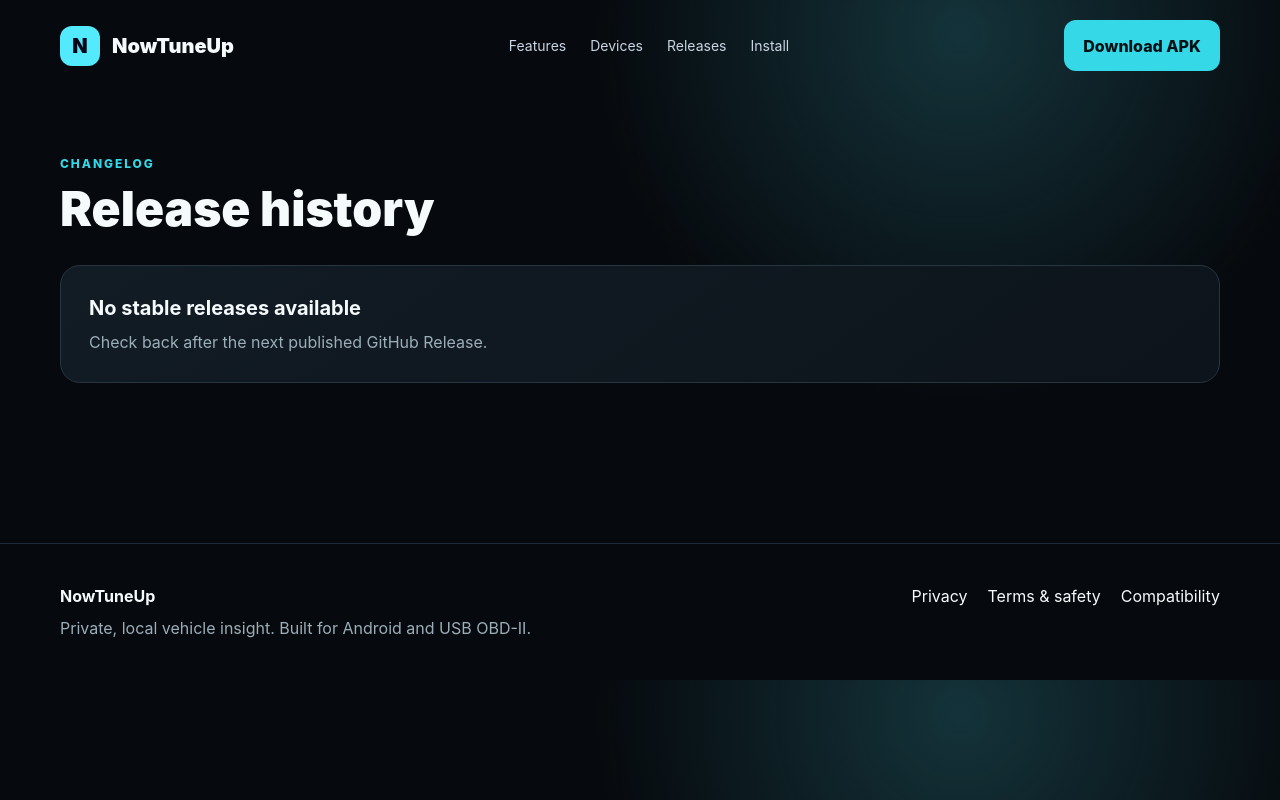
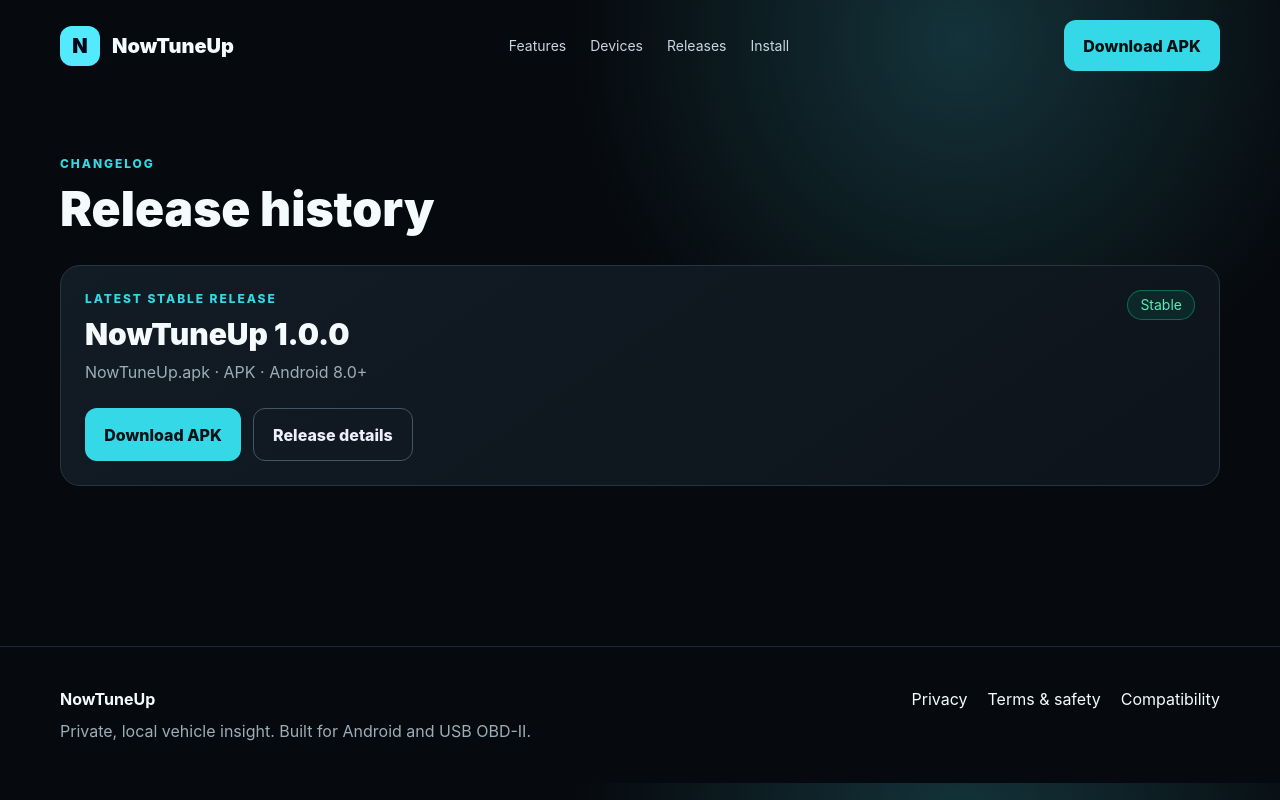
Before and after one commit to kzabCde/NowTuneUp-Smart-OBD-Vehicle-Monitor, a Next.js app in the folder web/: page /releases in a window 1280 px wide. Built offline with nearby package versions, Linux system fonts and the light colour scheme; no server answers.

Commit message:
Use local release history

```diff
--- a/web/app/releases/page.tsx
+++ b/web/app/releases/page.tsx
@@ -1 +1,17 @@
-import type{Metadata}from"next";import {getStableReleases}from"@/lib/github/releases";import {ReleaseCard}from"@/components/ui/ReleaseCard";export const metadata:Metadata={title:"Release history"};export default async function Releases(){const releases=await getStableReleases().catch(()=>[]);return <section className="shell py-16"><p className="eyebrow">Changelog</p><h1 className="mt-3 text-5xl font-black">Release history</h1><div className="grid mt-8">{releases.length?releases.map(r=><ReleaseCard key={r.tagName} release={r} compact/>):<div className="panel p-7"><h2 className="text-xl font-bold">No stable releases available</h2><p className="muted mt-2">Check back after the next published GitHub Release.</p></div>}</div></section>}
+import type { Metadata } from "next";
+import { localRelease } from "@/lib/local-release";
+import { ReleaseCard } from "@/components/ui/ReleaseCard";
+
+export const metadata: Metadata = { title: "Release history" };
+
+export default function Releases() {
+  return (
+    <section className="shell py-16">
+      <p className="eyebrow">Changelog</p>
+      <h1 className="mt-3 text-5xl font-black">Release history</h1>
+      <div className="grid mt-8">
+        <ReleaseCard release={localRelease} compact />
+      </div>
+    </section>
+  );
+}
```
